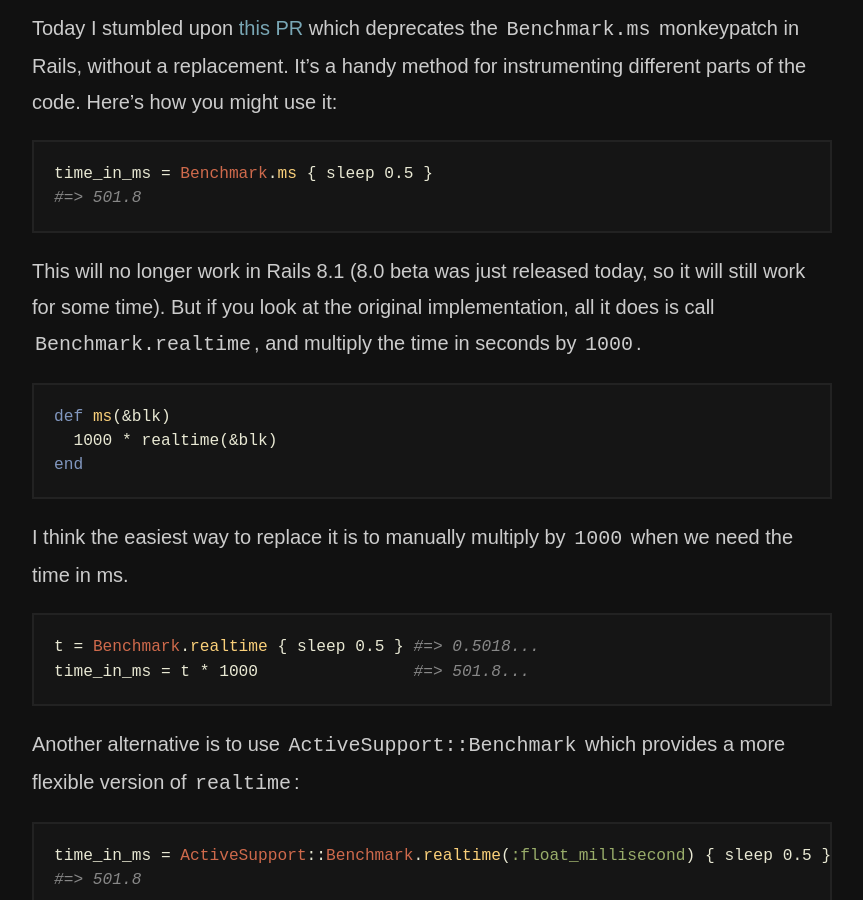
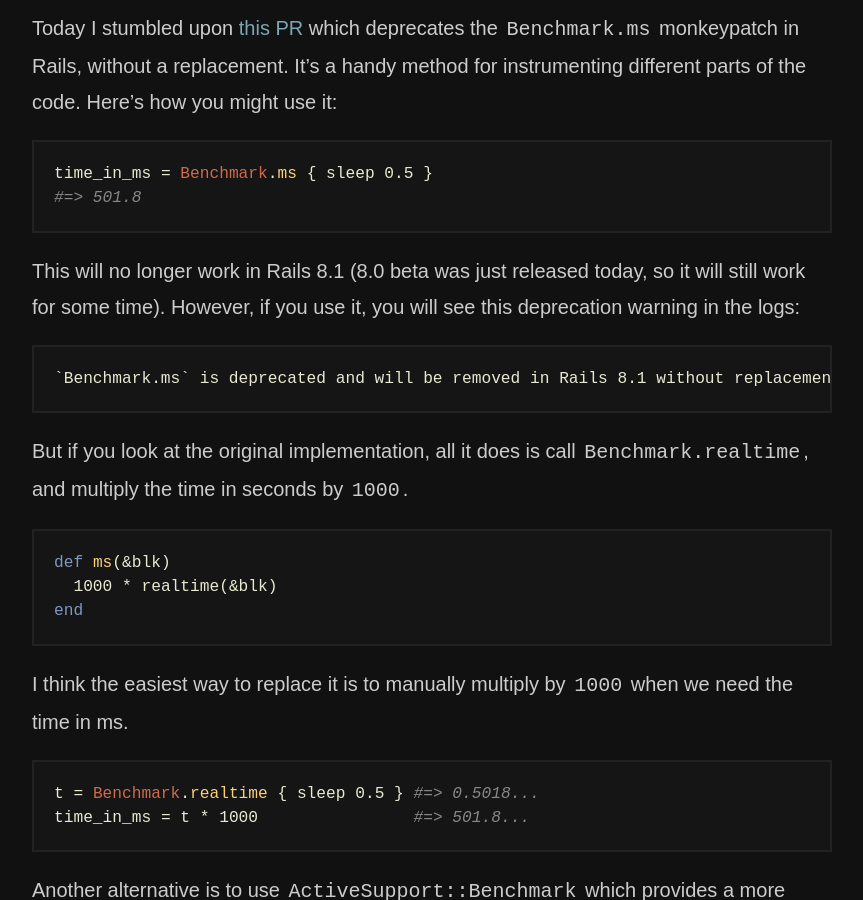
Before and after one commit to nithinbekal/nithinbekal.github.io, a Jekyll site: the page built from _posts/2024-09-26-rails-benchmark-ms-deprecated.md, in a window 1280 px wide and 900 px high, scrolled down 308 px. Shown: the whole window, without its empty margins (208-1071 px from the left). Built offline with Jekyll 4.4.1, drawn with Linux system fonts in a browser that asks for light colours; comment, search, counter and statistics services are not loaded.

Commit message:
Add deprecation message to Benchmark.ms post

````diff
--- a/_posts/2024-09-26-rails-benchmark-ms-deprecated.md
+++ b/_posts/2024-09-26-rails-benchmark-ms-deprecated.md
@@ -23,6 +23,13 @@
 This will no longer work in Rails 8.1
 (8.0 beta was just released today,
 so it will still work for some time).
+However, if you use it,
+you will see this deprecation warning in the logs:
+
+```
+`Benchmark.ms` is deprecated and will be removed in Rails 8.1 without replacement.
+```
+
 But if you look at the original implementation,
 all it does is call `Benchmark.realtime`,
 and multiply the time in seconds by `1000`.
````
